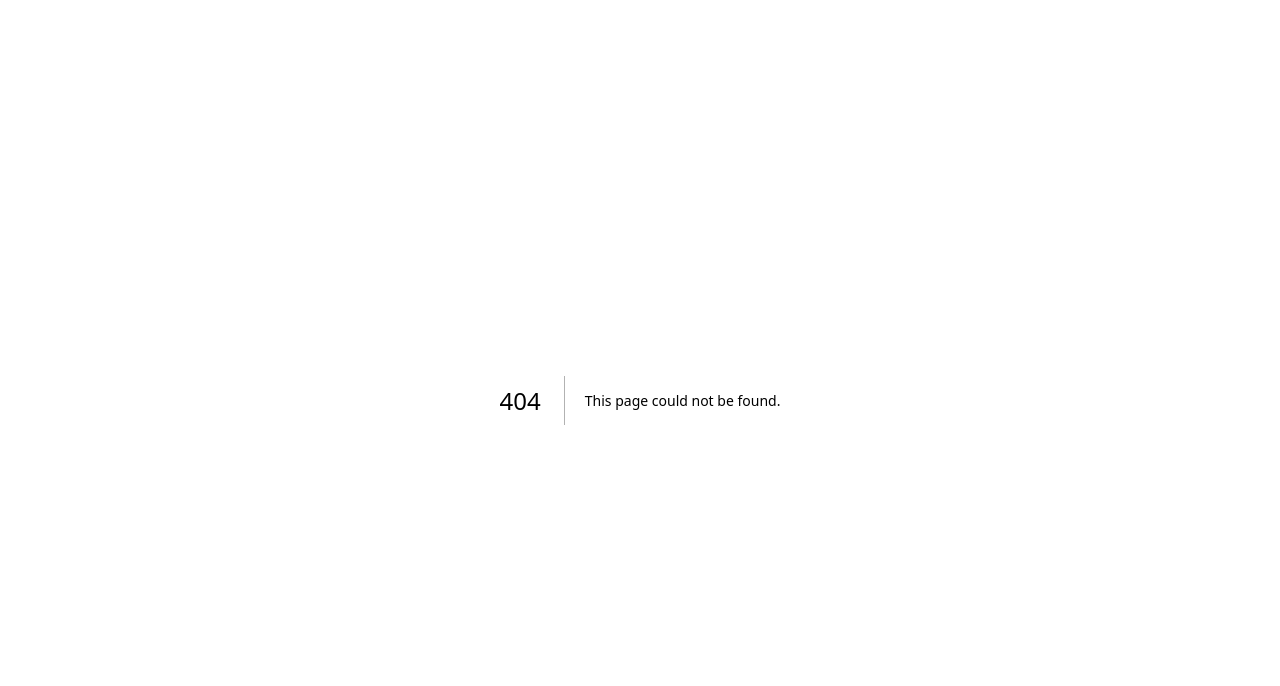
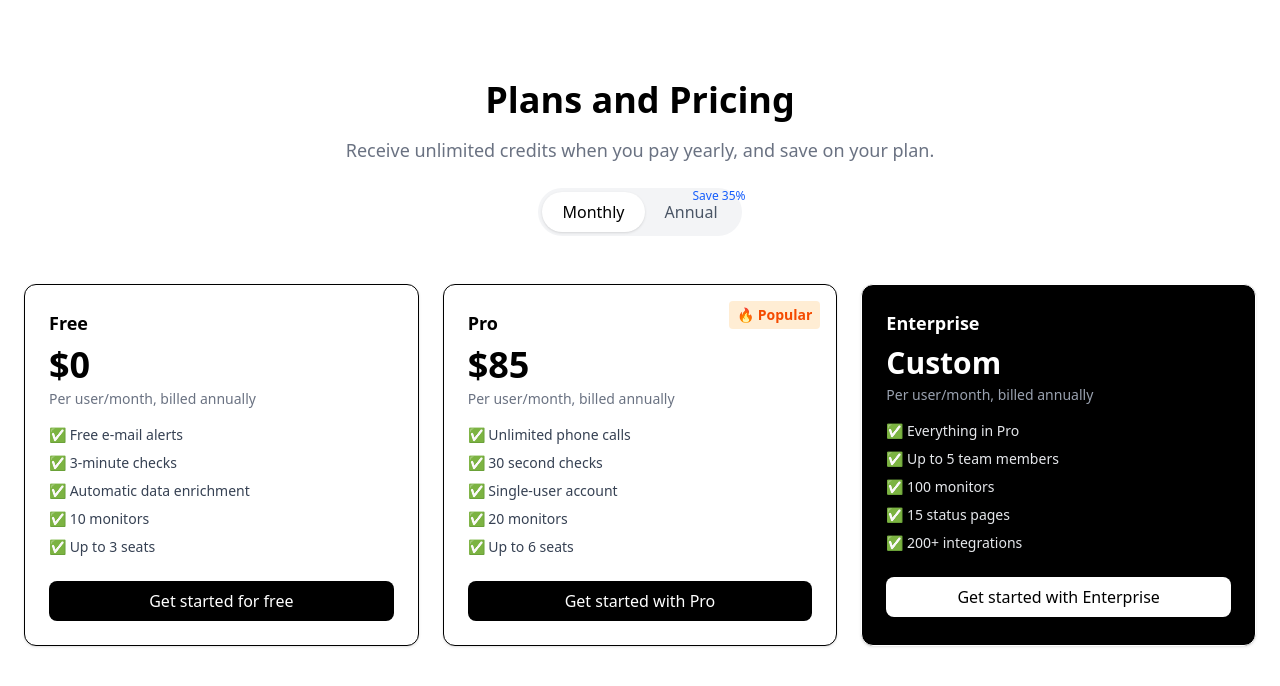
Before and after one commit to Anshi83/frontend, a Next.js app: page /price in a window 1280 px wide. Before the commit this address had no page. Shown: the top 686 px of the page. Built offline with nearby package versions, Linux system fonts and the light colour scheme.

Commit message:
sign up page

```diff
--- a/src/app/contact/page.jsx
+++ b/src/app/contact/page.jsx
@@ -2,9 +2,68 @@
 
 const Contact = () => {
   return (
-    <div>
-        <h1 className='text-3xl text-center'>Contact</h1>
+    <section className="text-gray-600 body-font relative">
+    <div className="container px-5 py-24 mx-auto">
+      <div className="flex flex-col text-center w-full mb-12">
+        <h1 className="sm:text-3xl text-2xl font-medium title-font mb-4 text-gray-900">Contact Us</h1>
+        <p className="lg:w-2/3 mx-auto leading-relaxed text-base">Hey! We are here to help just drop your message</p>
+      </div>
+      <div className="lg:w-1/2 md:w-2/3 mx-auto">
+        <div className="flex flex-wrap -m-2">
+          <div className="p-2 w-1/2">
+            <div className="relative">
+              <label htmlFor="name" className="leading-7 text-sm text-gray-600">Name</label>
+              <input type="text" id="name" name="name" className="w-full bg-gray-100 bg-opacity-50 rounded border border-gray-300 focus:border-red-500 focus:bg-white focus:ring-2 focus:ring-red-200 text-base outline-none text-gray-700 py-1 px-3 leading-8 transition-colors duration-200 ease-in-out"/>
+            </div>
+          </div>
+          <div className="p-2 w-1/2">
+            <div className="relative">
+              <label htmlFor="email" className="leading-7 text-sm text-gray-600">Email</label>
+              <input type="email" id="email" name="email" className="w-full bg-gray-100 bg-opacity-50 rounded border border-gray-300 focus:border-red-500 focus:bg-white focus:ring-2 focus:ring-red-200 text-base outline-none text-gray-700 py-1 px-3 leading-8 transition-colors duration-200 ease-in-out"/>
+            </div>
+          </div>
+          <div className="p-2 w-full">
+            <div className="relative">
+              <label htmlFor="message" className="leading-7 text-sm text-gray-600">Message</label>
+              <textarea id="message" name="message" className="w-full bg-gray-100 bg-opacity-50 rounded border border-gray-300 focus:border-red-500 focus:bg-white focus:ring-2 focus:ring-red-200 h-32 text-base outline-none text-gray-700 py-1 px-3 resize-none leading-6 transition-colors duration-200 ease-in-out"></textarea>
+            </div>
+          </div>
+          <div className="p-2 w-full">
+            <button className="flex mx-auto text-white bg-red-500 border-0 py-2 px-8 focus:outline-none hover:bg-red-600 rounded text-lg">Button</button>
+          </div>
+          <div className="p-2 w-full pt-8 mt-8 border-t border-gray-200 text-center">
+            <a className="text-red-500">strokyy@email.com</a>
+            <p className="leading-normal my-5">49 Smith St.
+            Saint Cloud, MN 56301
+            </p>
+            <span className="inline-flex">
+              <a className="text-gray-500">
+                <svg fill="currentColor" stroke-linecap="round" stroke-linejoin="round" stroke-width="2" class="w-5 h-5" viewBox="0 0 24 24">
+                  <path d="M18 2h-3a5 5 0 00-5 5v3H7v4h3v8h4v-8h3l1-4h-4V7a1 1 0 011-1h3z"></path>
+                </svg>
+              </a>
+              <a className="ml-4 text-gray-500">
+                <svg fill="currentColor" stroke-linecap="round" stroke-linejoin="round" stroke-width="2" class="w-5 h-5" viewBox="0 0 24 24">
+                  <path d="M23 3a10.9 10.9 0 01-3.14 1.53 4.48 4.48 0 00-7.86 3v1A10.66 10.66 0 013 4s-4 9 5 13a11.64 11.64 0 01-7 2c9 5 20 0 20-11.5a4.5 4.5 0 00-.08-.83A7.72 7.72 0 0023 3z"></path>
+                </svg>
+              </a>
+              <a className="ml-4 text-gray-500">
+                <svg fill="none" stroke="currentColor" stroke-linecap="round" stroke-linejoin="round" stroke-width="2" class="w-5 h-5" viewBox="0 0 24 24">
+                  <rect width="20" height="20" x="2" y="2" rx="5" ry="5"></rect>
+                  <path d="M16 11.37A4 4 0 1112.63 8 4 4 0 0116 11.37zm1.5-4.87h.01"></path>
+                </svg>
+              </a>
+              <a className="ml-4 text-gray-500">
+                <svg fill="currentColor" strokeLinecap="round" strokeLinejoin="round" stroke-width="2" class="w-5 h-5" viewBox="0 0 24 24">
+                  <path d="M21 11.5a8.38 8.38 0 01-.9 3.8 8.5 8.5 0 01-7.6 4.7 8.38 8.38 0 01-3.8-.9L3 21l1.9-5.7a8.38 8.38 0 01-.9-3.8 8.5 8.5 0 014.7-7.6 8.38 8.38 0 013.8-.9h.5a8.48 8.48 0 018 8v.5z"></path>
+                </svg>
+              </a>
+            </span>
+          </div>
+        </div>
+      </div>
     </div>
+  </section>
   )
 }
 
--- /dev/null
+++ b/src/app/price/page.jsx
@@ -0,0 +1,78 @@
+
+    import React from 'react';
+
+function PricingSection() {
+  return (
+    <section className="bg-white py-20 px-6">
+      <div className="text-center mb-12">
+        <h1 className="text-4xl font-bold mb-4">Plans and Pricing</h1>
+        <p className="text-gray-500 text-lg">
+          Receive unlimited credits when you pay yearly, and save on your plan.
+        </p>
+
+        <div className="inline-flex mt-6 bg-gray-100 p-1 rounded-full">
+          <button className="px-5 py-2 rounded-full bg-white text-black font-medium shadow">
+            Monthly
+          </button>
+          <button className="px-5 py-2 rounded-full text-gray-600 font-medium relative">
+            Annual <span className="text-xs text-blue-600 absolute top-0 right-0 -mt-1 -mr-2">Save 35%</span>
+          </button>
+        </div>
+      </div>
+
+      <div className="grid gap-6 lg:grid-cols-3 max-w-7xl mx-auto">
+        {/* Free Plan */}
+        <div className="border rounded-xl p-6 shadow hover:shadow-md transition bg-white">
+          <h2 className="text-lg font-semibold mb-2">Free</h2>
+          <p className="text-4xl font-bold mb-1">$0</p>
+          <p className="text-sm text-gray-500 mb-4">Per user/month, billed annually</p>
+          <ul className="text-sm text-gray-700 space-y-2 mb-6">
+            <li>✅ Free e-mail alerts</li>
+            <li>✅ 3-minute checks</li>
+            <li>✅ Automatic data enrichment</li>
+            <li>✅ 10 monitors</li>
+            <li>✅ Up to 3 seats</li>
+          </ul>
+          <button className="w-full bg-black text-white py-2 rounded-lg">Get started for free</button>
+        </div>
+
+        {/* Pro Plan */}
+        <div className="border rounded-xl p-6 shadow hover:shadow-md transition bg-white relative">
+          <span className="absolute top-4 right-4 text-sm bg-orange-100 text-orange-600 font-semibold px-2 py-1 rounded">
+            🔥 Popular
+          </span>
+          <h2 className="text-lg font-semibold mb-2">Pro</h2>
+          <p className="text-4xl font-bold mb-1">$85</p>
+          <p className="text-sm text-gray-500 mb-4">Per user/month, billed annually</p>
+          <ul className="text-sm text-gray-700 space-y-2 mb-6">
+            <li>✅ Unlimited phone calls</li>
+            <li>✅ 30 second checks</li>
+            <li>✅ Single-user account</li>
+            <li>✅ 20 monitors</li>
+            <li>✅ Up to 6 seats</li>
+          </ul>
+          <button className="w-full bg-black text-white py-2 rounded-lg">Get started with Pro</button>
+        </div>
+
+        {/* Enterprise Plan */}
+        <div className="border rounded-xl p-6 shadow hover:shadow-md transition bg-black text-white">
+          <h2 className="text-lg font-semibold mb-2">Enterprise</h2>
+          <p className="text-3xl font-bold mb-1">Custom</p>
+          <p className="text-sm text-gray-400 mb-4">Per user/month, billed annually</p>
+          <ul className="text-sm text-gray-200 space-y-2 mb-6">
+            <li>✅ Everything in Pro</li>
+            <li>✅ Up to 5 team members</li>
+            <li>✅ 100 monitors</li>
+            <li>✅ 15 status pages</li>
+            <li>✅ 200+ integrations</li>
+          </ul>
+          <button className="w-full bg-white text-black py-2 rounded-lg">Get started with Enterprise</button>
+        </div>
+      </div>
+    </section>
+  );
+}
+
+export default PricingSection;
+
+  {/*rafce */}
--- a/src/app/signup/page.jsx
+++ b/src/app/signup/page.jsx
@@ -2,9 +2,27 @@
 
 const Signup = () => {
   return (
-    <div>
-        <h1 className='text-3xl text-center'>Sign up</h1>
+    <section class="text-gray-600 mt-20 body-font">
+    <div className="container px-20 py-24 mx-auto flex flex-wrap  border border-red-600">
+      <div className="lg:w-3/5 md:w-1/2 md:pr-16 lg:pr-0 pr-0 ">
+      <h1 className="title-font font-medium text-3xl text-gray-900">Welcome! to our community </h1>
+        <p className="leading-relaxed mt-4">Sign up to create your dashboard, manage your tasks, and stay productive.</p>
+      </div>
+      <div className="lg:w-2/6 md:w-1/2 bg-gray-100 rounded-lg p-8 flex flex-col md:ml-auto w-full mt-10 md:mt-0">
+        <h2 className="text-gray-900 text-lg font-medium title-font mb-5">Sign up</h2>
+        <div className="relative mb-4">
+          <label htmlFor="email"  className="leading-7 text-sm text-gray-600">Full Name</label>
+          <input type="text" id="text" name="full-name" required className="w-full bg-white rounded border border-gray-300 focus:border-indigo-500 focus:ring-2 focus:ring-indigo-200 text-base outline-none text-gray-700 py-1 px-3 leading-8 transition-colors duration-200 ease-in-out"/>
+        </div>
+        <div className="relative mb-4">
+          <label htmlFor="email" className="leading-7 text-sm text-gray-600">Email</label>
+          <input type="Email" id="email" name="email" required className="w-full bg-white rounded border border-gray-300 focus:border-indigo-500 focus:ring-2 focus:ring-indigo-200 text-base outline-none text-gray-700 py-1 px-3 leading-8 transition-colors duration-200 ease-in-out"/>
+        </div>
+        <button className="text-white bg-indigo-500 border-0 py-2 px-8 focus:outline-none hover:bg-indigo-600 rounded text-lg">Sign up</button>
+       {/* <p class="text-xs text-gray-500 mt-3">Literally you probably haven't heard of them jean shorts.</p> */}
+      </div>
     </div>
+  </section>
   )
 }
 
```
